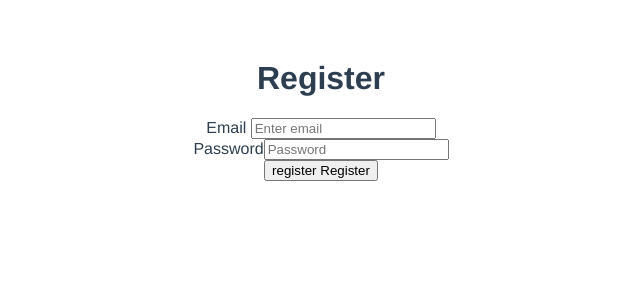
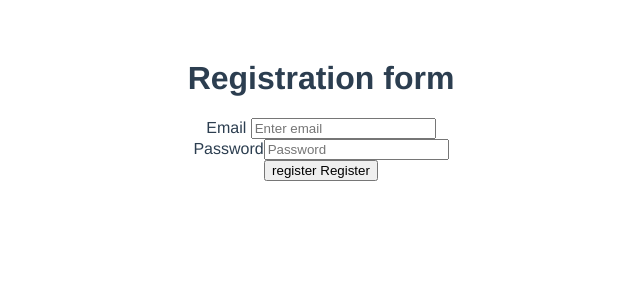
Before and after one commit to taherbensassi/tab-tacker, a Vue app in the folder client/: page /#/register in a window 1280 px wide. Shown: the top 300 px of the page, without its empty margins (319-959 px from the left). Built offline with nearby package versions, Linux system fonts and the light colour scheme.

Commit message:
fix html register.vue

```diff
--- a/client/src/components/Register.vue
+++ b/client/src/components/Register.vue
@@ -1,6 +1,6 @@
 <template>
   <div>
-    <h1>Register</h1>
+    <h1>Registration form</h1>
 
     <form>
       <div class="form-group">
@@ -55,7 +55,7 @@ export default {
       const response = await AuthenticationService.register({
         email: this.email,
         password: this.password
-      })
+      });
       console.log(response.data)
     }
   },
```
